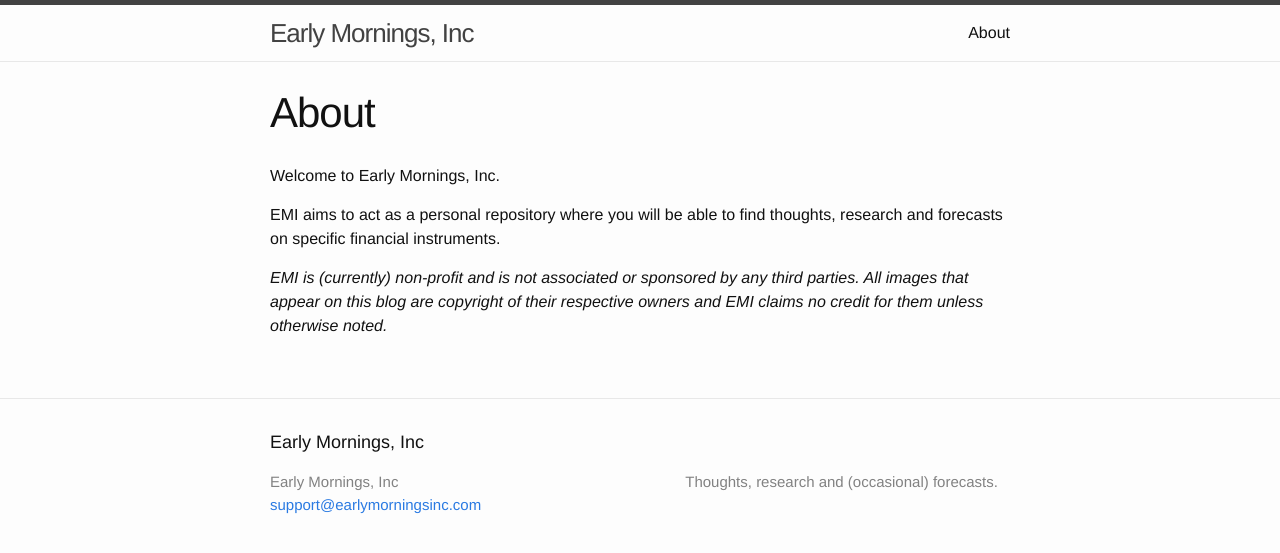
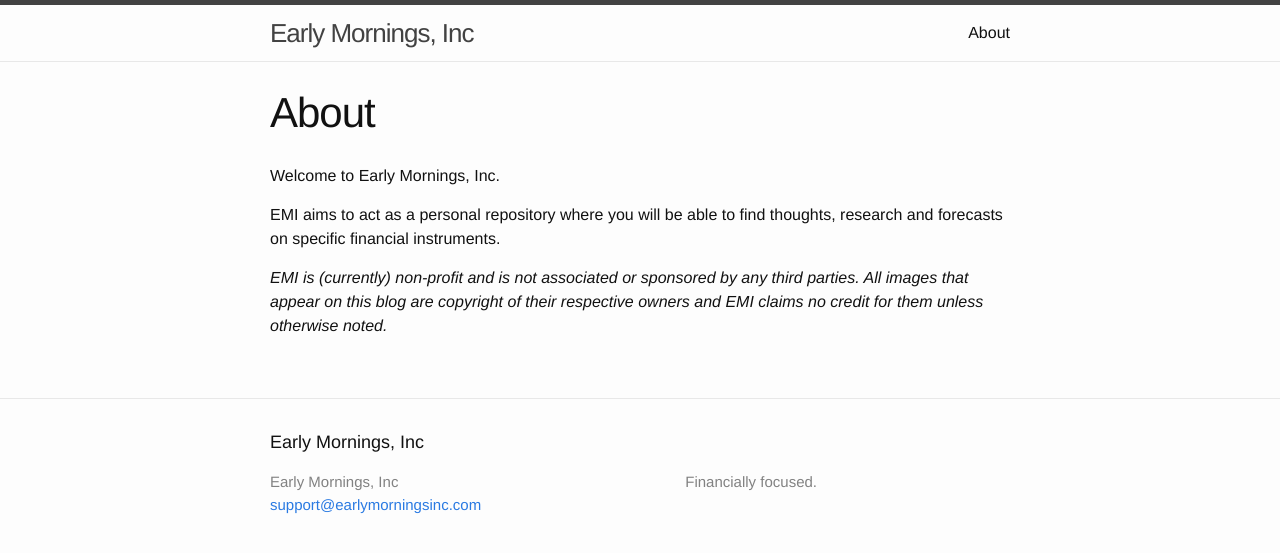
Before and after one commit to L-AY/L-AY.github.io, a Jekyll site: the page built from about.md, in a window 1280 px wide. Shown: the top 553 px of the page. Built offline with Jekyll 4.4.1, drawn with Linux system fonts in a browser that asks for light colours.

Commit message:
Update _config.yml

```diff
--- a/_config.yml
+++ b/_config.yml
@@ -9,7 +9,7 @@
 title: Early Mornings, Inc
 email: support@earlymorningsinc.com
 description: > # this means to ignore newlines until "baseurl:"
-  Thoughts, research and (occasional) forecasts.
+  Financially focused.
 baseurl: "" # the subpath of your site, e.g. /blog
 url: "http://yourdomain.com" # the base hostname & protocol for your site
 twitter_username:
```
